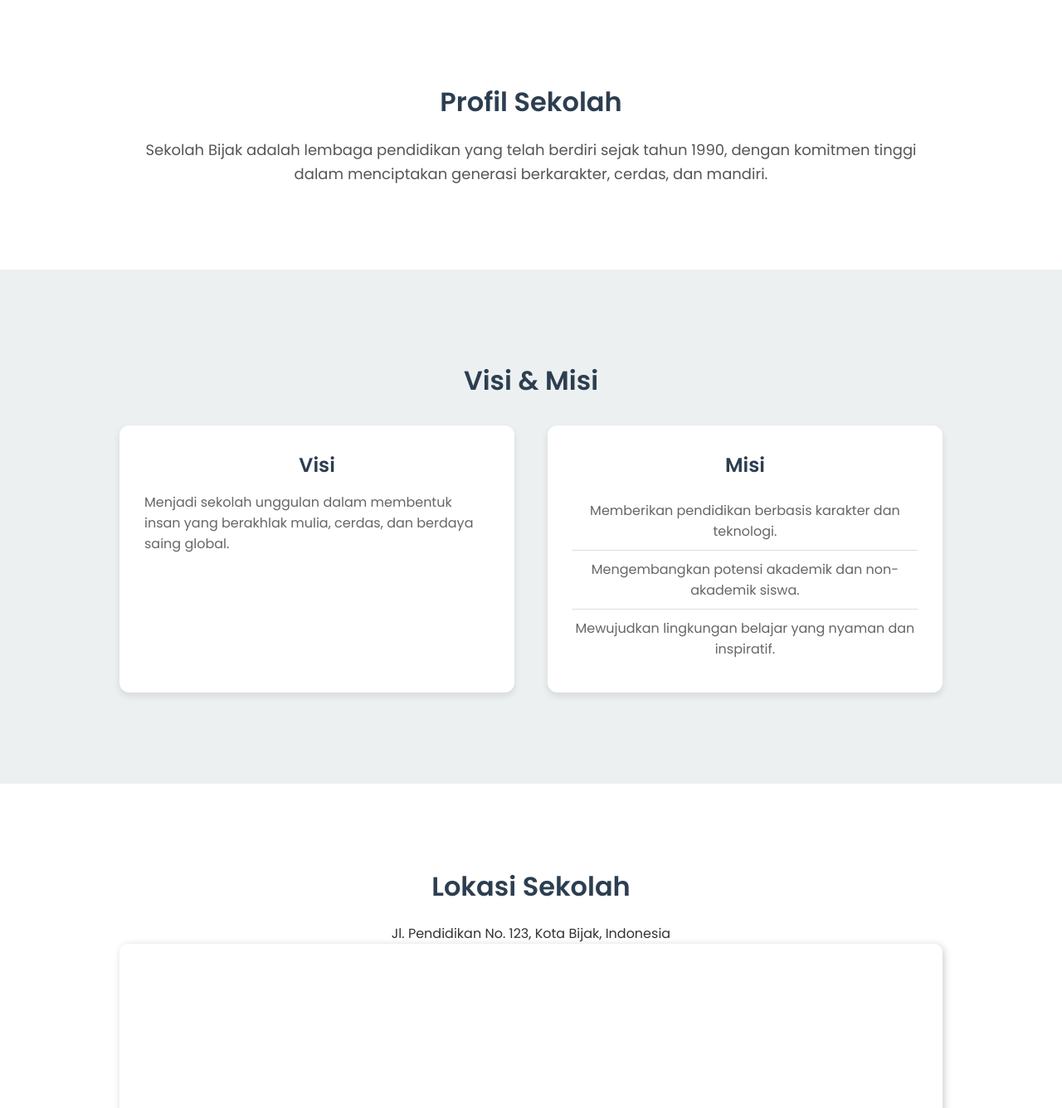
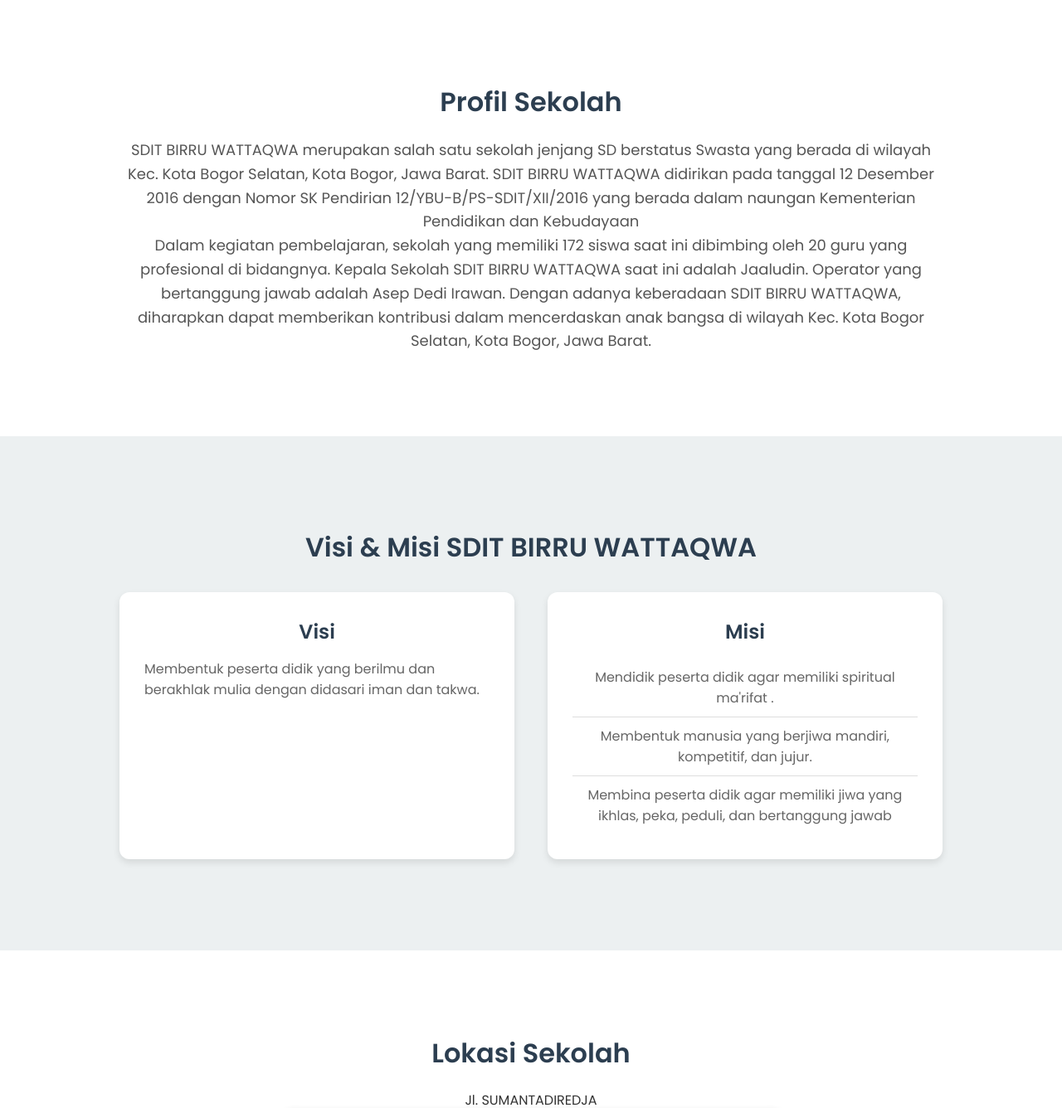
Before and after one commit to efhaes/absen, a Django app: page / in a window 1280 px wide. Shown: the part 546-1882 px from the top of the page at 83% size. Run offline with Django 4.2, Linux system fonts and the light colour scheme; some libraries are stand-ins or nearby versions.

Commit message:
abis ketemu pak wasis

```diff
--- a/birruwattaqwa/templates/birruwattaqwa/absen.html
+++ b/birruwattaqwa/templates/birruwattaqwa/absen.html
@@ -5,7 +5,7 @@
     <meta charset="UTF-8">
     <meta name="viewport" content="width=device-width, initial-scale=1.0">
     <title>Home - Absensi Guru</title>
-    <link rel="stylesheet" href="{% static 'css/home.css' %}">
+    <link rel="stylesheet" href="{% static 'css/absen.css' %}">
 </head>
 <body>
 
--- a/birruwattaqwa/templates/home.html
+++ b/birruwattaqwa/templates/home.html
@@ -32,25 +32,28 @@
 <section class="profile">
     <div class="container">
         <h2>Profil Sekolah</h2>
-        <p>Sekolah Bijak adalah lembaga pendidikan yang telah berdiri sejak tahun 1990, dengan komitmen tinggi dalam menciptakan generasi berkarakter, cerdas, dan mandiri.</p>
+        <p>SDIT BIRRU WATTAQWA merupakan salah satu sekolah jenjang SD berstatus Swasta yang berada di wilayah Kec. Kota Bogor Selatan, Kota Bogor, Jawa Barat. SDIT BIRRU WATTAQWA didirikan pada tanggal 12 Desember 2016 dengan Nomor SK Pendirian 12/YBU-B/PS-SDIT/XII/2016 yang berada dalam naungan Kementerian Pendidikan dan Kebudayaan
+        <br> Dalam kegiatan pembelajaran, sekolah yang memiliki 172 siswa  saat ini dibimbing oleh 20 guru yang profesional di bidangnya. Kepala Sekolah SDIT BIRRU WATTAQWA saat ini adalah Jaaludin. Operator yang bertanggung jawab adalah Asep Dedi Irawan.
+            Dengan adanya keberadaan SDIT BIRRU WATTAQWA, diharapkan dapat memberikan kontribusi dalam mencerdaskan anak bangsa di wilayah Kec. Kota Bogor Selatan, Kota Bogor, Jawa Barat.</p>
     </div>
+
 </section>
 
 <!-- Visi & Misi -->
 <section class="vision-mission">
     <div class="container">
-        <h2>Visi & Misi</h2>
+        <h2>Visi & Misi SDIT BIRRU WATTAQWA</h2>
         <div class="content">
             <div class="vision">
                 <h3>Visi</h3>
-                <p>Menjadi sekolah unggulan dalam membentuk insan yang berakhlak mulia, cerdas, dan berdaya saing global.</p>
+                <p>Membentuk peserta didik yang berilmu dan berakhlak mulia dengan didasari iman dan takwa.</p>
             </div>
             <div class="mission">
                 <h3>Misi</h3>
                 <ul>
-                    <li>Memberikan pendidikan berbasis karakter dan teknologi.</li>
-                    <li>Mengembangkan potensi akademik dan non-akademik siswa.</li>
-                    <li>Mewujudkan lingkungan belajar yang nyaman dan inspiratif.</li>
+                    <li>Mendidik peserta didik agar memiliki spiritual ma'rifat .</li>
+                    <li>Membentuk manusia yang berjiwa mandiri, kompetitif, dan jujur.</li>
+                    <li>Membina peserta didik agar memiliki jiwa yang ikhlas, peka, peduli, dan bertanggung jawab</li>
                 </ul>
             </div>
         </div>
@@ -61,14 +64,13 @@
 <section class="location">
     <div class="container">
         <h2>Lokasi Sekolah</h2>
-        <p>Jl. Pendidikan No. 123, Kota Bijak, Indonesia</p>
+        <p>Jl. SUMANTADIREDJA</p>
         <iframe
-            src="https://maps.google.com/maps?q=Jakarta&t=&z=13&ie=UTF8&iwloc=&output=embed"
-            width="100%" height="300" frameborder="0" style="border:0;" allowfullscreen>
+            src="https://www.google.com/maps/embed?pb=!1m18!1m12!1m3!1d3963.042998485958!2d106.80551847356084!3d-6.641582864923083!2m3!1f0!2f0!3f0!3m2!1i1024!2i768!4f13.1!3m3!1m2!1s0x2e69cf4f10334787%3A0x6593ff139555dd8!2sSEKOLAH%20DASAR%20ISLAM%20TERPADU%20BIRRUWATTAQWA!5e0!3m2!1sid!2sid!4v1742228266435!5m2!1sid!2sid" width="600" height="450" style="border:0;" allowfullscreen="" loading="lazy" referrerpolicy="no-referrer-when-downgrade">
+
         </iframe>
     </div>
 </section>
-
 <!-- Footer -->
 <footer>
     <p>&copy; 2025 Absensi Guru. Semua Hak Dilindungi.</p>
--- a/birruwattaqwa/views.py
+++ b/birruwattaqwa/views.py
@@ -97,7 +97,7 @@ def absen_guru(request):
             else:
                 error_message = "Lokasi tidak terdeteksi. Pastikan GPS aktif."
 
-    return render(request, 'birruwattaqwa/absen.html', {
+    return render(request, 'birruwattaqwa/absent.html', {
         'qr_code_value': qr_code_value,
         'error_message': error_message,
         'form': form,
```
Also changed, not shown: birruwattaqwa/static/css/absen.css (+0 -37 lines), birruwattaqwa/templates/birruwattaqwa/absent.html (+8 -6 lines), db.sqlite3.
